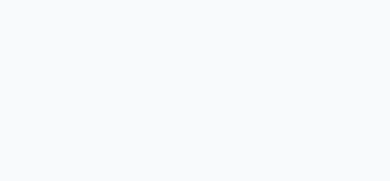
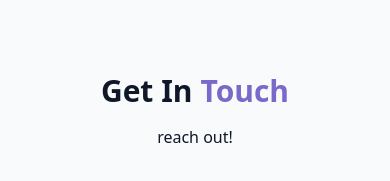
Before and after one commit to iancorbett/reactPortfolio, a React (Vite) app: page / in a window 390 px wide. Shown: the part 5753-5934 px from the top of the page. Before the commit the page ends 5730 px from the top, so only its background shows below. Built offline with nearby package versions, Linux system fonts and the light colour scheme.

Commit message:
create grid for contact

```diff
--- /dev/null
+++ b/src/components/ContactSection.jsx
@@ -0,0 +1,26 @@
+
+
+export const ContactSection = () => {
+    return (
+    <section
+    id="contact"
+    className="py-24 px-4 relative bg-secondary/30"
+    >
+        <div className="container mx-auto max-w-5xl">
+        <h2
+        className="text-3xl md:text-4xl font-bold text-center mb-4">
+            Get In <span className="text-primary">Touch</span>
+        </h2>
+        <p className="text-center text-muted-foreground mb-12 max-w-2xl mx-auto">
+            reach out!
+        </p>
+
+        <div className="grid grid-cols-1 md:grid-cols-2 gap-12">
+            <div className="space-y-8">
+
+            </div>
+        </div>
+        </div>
+    </section>
+    );
+};
--- a/src/pages/Home.jsx
+++ b/src/pages/Home.jsx
@@ -5,6 +5,7 @@ import { HeroSection } from "../components/HeroSection";
 import { AboutSection } from "../components/AboutSection";
 import { SkillsSection } from "../components/SkillsSection";
 import { ProjectsSection } from "../components/ProjectsSection";
+import { ContactSection } from "../components/ContactSection";
 
 export const Home = () => {
     return (
@@ -24,6 +25,7 @@ export const Home = () => {
          <AboutSection />
          <SkillsSection />
          <ProjectsSection />
+         <ContactSection />
         </main>
 
         {/*footer*/}
```
